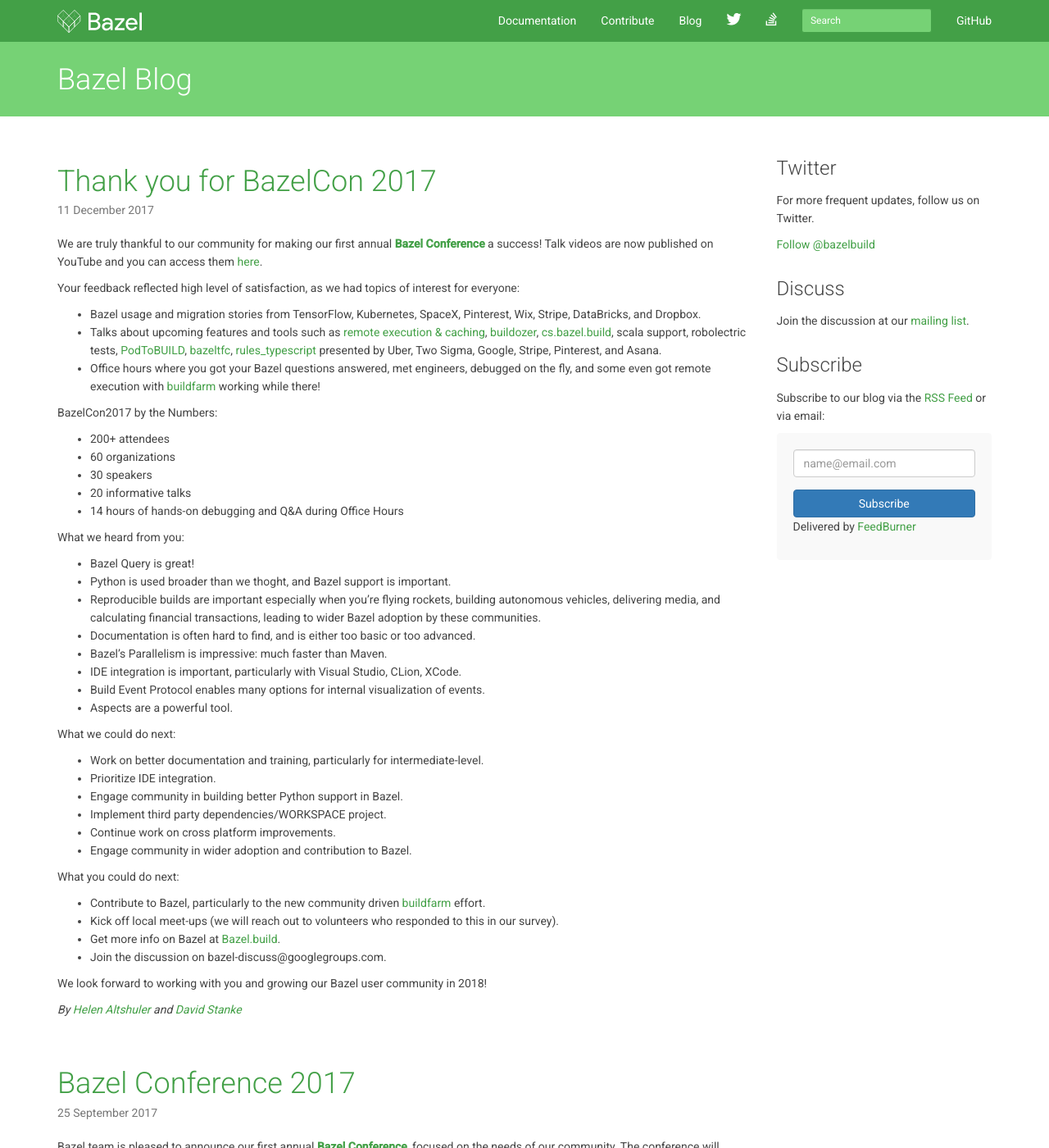
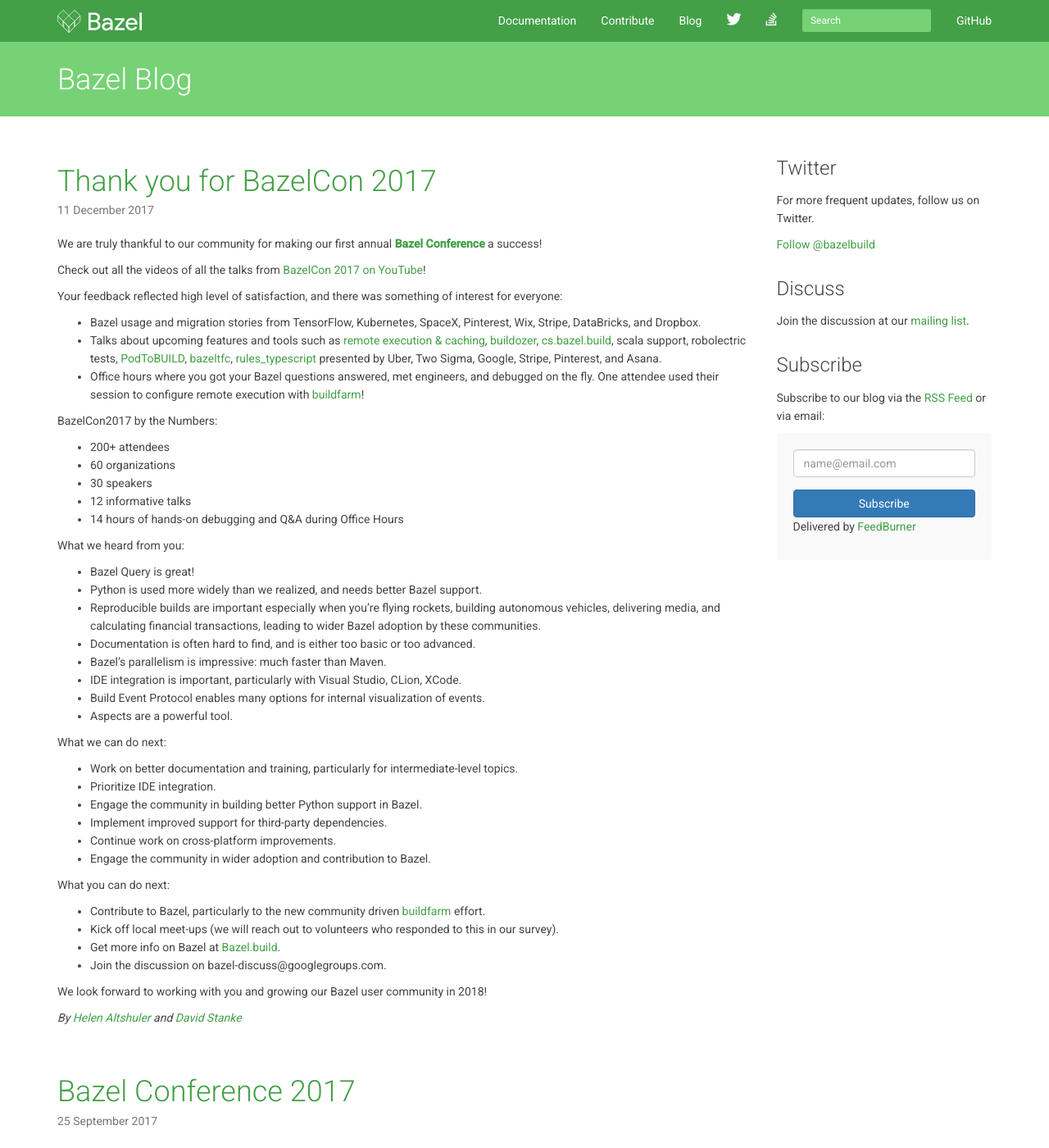
Before and after one commit to bazelbuild/bazel-blog, a Jekyll site: the page built from index.html, in a window 1280 px wide and 1400 px high. Shown: the whole window at 82% size. Built offline with Jekyll 4.4.1, drawn with Linux system fonts in a browser that asks for light colours; nearby versions of some CDN libraries; library files that are not in the unit come from our copies; Markdown is read by kramdown in place of the engine named in the settings; the list of posts is cut into pages by our own code.

Commit message:
Update 2017-12-11-thanks-bazelcon2017.md

```diff
--- a/_posts/2017-12-11-thanks-bazelcon2017.md
+++ b/_posts/2017-12-11-thanks-bazelcon2017.md
@@ -3,39 +3,41 @@
 title: Thank you for BazelCon 2017
 ---
 
-We are truly thankful to our community for making our first annual [**Bazel Conference**](https://sites.google.com/corp/bazel.build/conference2017) a success! Talk videos are now published on YouTube and you can access them [here](https://www.youtube.com/playlist?list=PLxNYxgaZ8RseY0KmkXQSt0StE71E7yizG).
+We are truly thankful to our community for making our first annual [**Bazel Conference**](https://sites.google.com/corp/bazel.build/conference2017) a success!
 
-Your feedback reflected high level of satisfaction, as we had topics of interest for everyone:
+Check out all the videos of all the talks from [BazelCon 2017 on YouTube](https://www.youtube.com/playlist?list=PLxNYxgaZ8RseY0KmkXQSt0StE71E7yizG)!
+
+Your feedback reflected high level of satisfaction, and there was something of interest for everyone:
 * Bazel usage and migration stories from TensorFlow, Kubernetes, SpaceX, Pinterest, Wix, Stripe, DataBricks, and Dropbox.
 * Talks about upcoming features and tools such as [remote execution & caching](https://github.com/bazelbuild/bazel-buildfarm), [buildozer](https://github.com/bazelbuild/buildtools/tree/master/buildozer), [cs.bazel.build](https://cs.bazel.build/), scala support, robolectric tests, [PodToBUILD](https://github.com/pinterest/PodToBUILD), [bazeltfc](https://github.com/Asana/bazeltsc), [rules_typescript](https://github.com/bazelbuild/rules_typescript) presented by Uber, Two Sigma, Google, Stripe, Pinterest, and Asana.
-* Office hours where you got your Bazel questions answered, met engineers, debugged on the fly, and some even got remote execution with [buildfarm](https://github.com/bazelbuild/bazel-buildfarm) working while there!
+* Office hours where you got your Bazel questions answered, met engineers, and debugged on the fly. One attendee used their session to configure remote execution with [buildfarm](https://github.com/bazelbuild/bazel-buildfarm)!
 
 BazelCon2017 by the Numbers:
 * 200+ attendees
 * 60 organizations
 * 30 speakers
-* 20 informative talks
+* 12 informative talks
 * 14 hours of hands-on debugging and Q&A during Office Hours
 
 What we heard from you:
 * Bazel Query is great!
-* Python is used broader than we thoght, and Bazel support is important.
+* Python is used more widely than we realized, and needs better Bazel support.
 * Reproducible builds are important especially when you're flying rockets, building autonomous vehicles, delivering media, and calculating financial transactions, leading to wider Bazel adoption by these communities.
 * Documentation is often hard to find, and is either too basic or too advanced.
-* Bazel's Parallelism is impressive: much faster than Maven.
+* Bazel's parallelism is impressive: much faster than Maven.
 * IDE integration is important, particularly with Visual Studio, CLion, XCode.
 * Build Event Protocol enables many options for internal visualization of events.
 * Aspects are a powerful tool.
 
-What we could do next:
-* Work on better documentation and training, particularly for intermediate-level.
+What we can do next:
+* Work on better documentation and training, particularly for intermediate-level topics.
 * Prioritize IDE integration.
-* Engage community in building better Python support in Bazel.
-* Implement third party dependencies/WORKSPACE project.
-* Continue work on cross platform improvements.
-* Engage community in wider adoption and contribution to Bazel.
+* Engage the community in building better Python support in Bazel.
+* Implement improved support for third-party dependencies.
+* Continue work on cross-platform improvements.
+* Engage the community in wider adoption and contribution to Bazel.
 
-What you could do next:
+What you can do next:
 * Contribute to Bazel, particularly to the new community driven [buildfarm](https://github.com/bazelbuild/bazel-buildfarm) effort.
 * Kick off local meet-ups (we will reach out to volunteers who responded to this in our survey).
 * Get more info on Bazel at [Bazel.build](https://bazel.build/).
```
